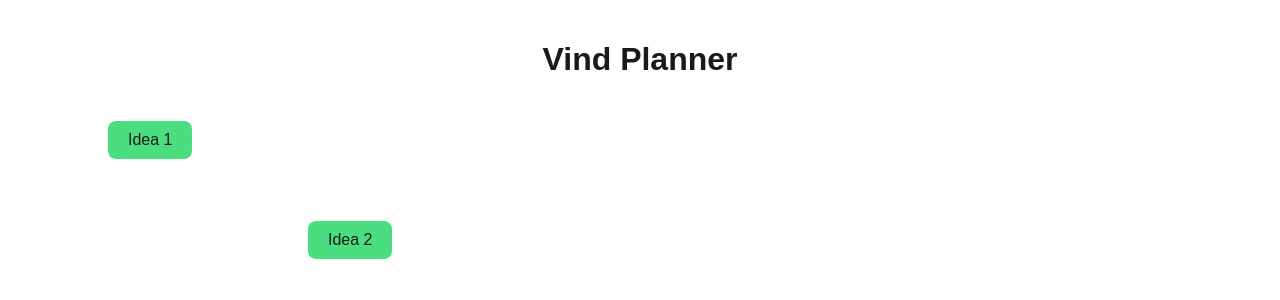
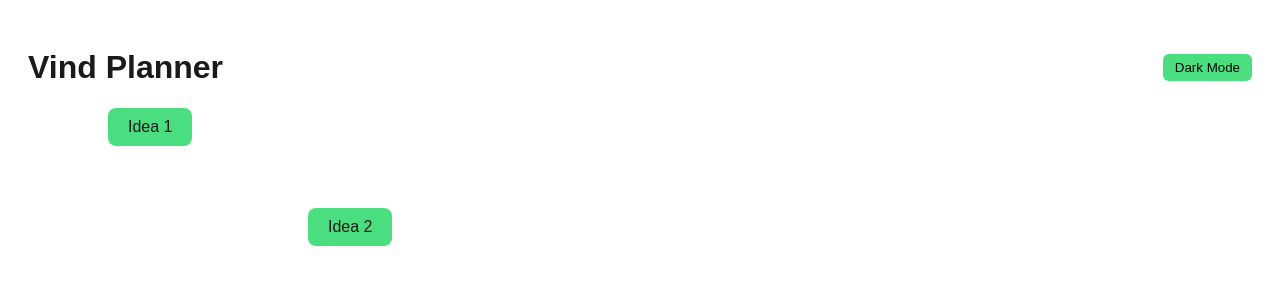
Before and after one commit to Samggg54/vind, a Next.js app: page / in a window 1280 px wide. Shown: the top 300 px of the page. Built offline with nearby package versions, Linux system fonts and the light colour scheme.

Commit message:
Update index.js

```diff
--- a/pages/index.js
+++ b/pages/index.js
@@ -5,6 +5,8 @@ export default function Home() {
     { id: 1, text: "Idea 1", x: 100, y: 100 },
     { id: 2, text: "Idea 2", x: 300, y: 200 },
   ]);
+
+  const [darkMode, setDarkMode] = useState(false);
 
   const handleDrag = (id, e) => {
     const newNodes = nodes.map(node =>
@@ -19,14 +21,35 @@ export default function Home() {
     <div
       style={{
         minHeight: "100vh",
-        backgroundColor: "#ffffff",
-        color: "#1a1a1a",
+        backgroundColor: darkMode ? "#1a1a1a" : "#ffffff",
+        color: darkMode ? "#e5e5e5" : "#1a1a1a",
         fontFamily: "sans-serif",
         position: "relative",
       }}
     >
-      <h1 style={{ textAlign: "center", padding: "20px" }}>Vind Planner</h1>
+      {/* Header */}
+      <div style={{
+        display: "flex",
+        justifyContent: "space-between",
+        alignItems: "center",
+        padding: "20px"
+      }}>
+        <h1>Vind Planner</h1>
+        <button
+          onClick={() => setDarkMode(!darkMode)}
+          style={{
+            padding: "6px 12px",
+            border: "none",
+            borderRadius: "6px",
+            background: "#4ade80",
+            cursor: "pointer",
+          }}
+        >
+          {darkMode ? "Light Mode" : "Dark Mode"}
+        </button>
+      </div>
 
+      {/* Nodes */}
       {nodes.map(node => (
         <div
           key={node.id}
```
